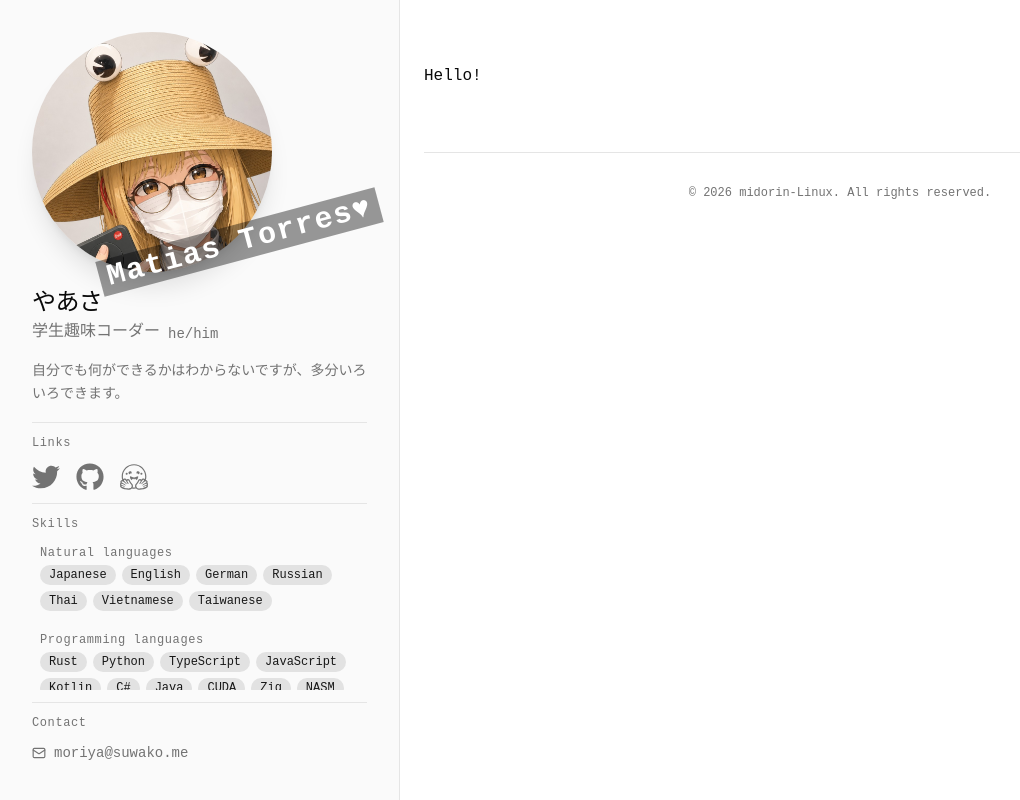
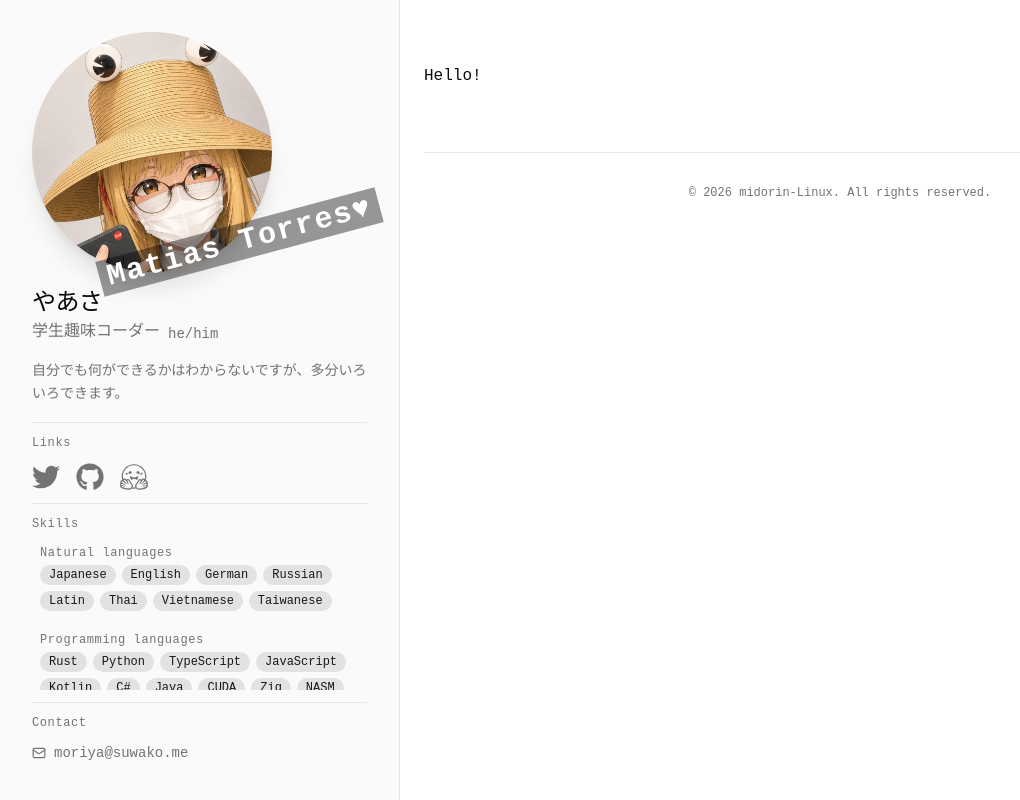
Before and after one commit to midorin-Linux/www, a React (Vite) app: page / in a window 1280 px wide. Shown: the whole page, without its empty margins (0-1020 px from the left). Built offline with nearby package versions, Linux system fonts and the light colour scheme.

Commit message:
profile-sidebar.tsx を更新

```diff
--- a/src/components/profile-sidebar.tsx
+++ b/src/components/profile-sidebar.tsx
@@ -106,6 +106,7 @@ export function ProfileSidebar() {
       "English",
       "German",
       "Russian",
+      "Latin",
       "Thai",
       "Vietnamese",
       "Taiwanese",
```
